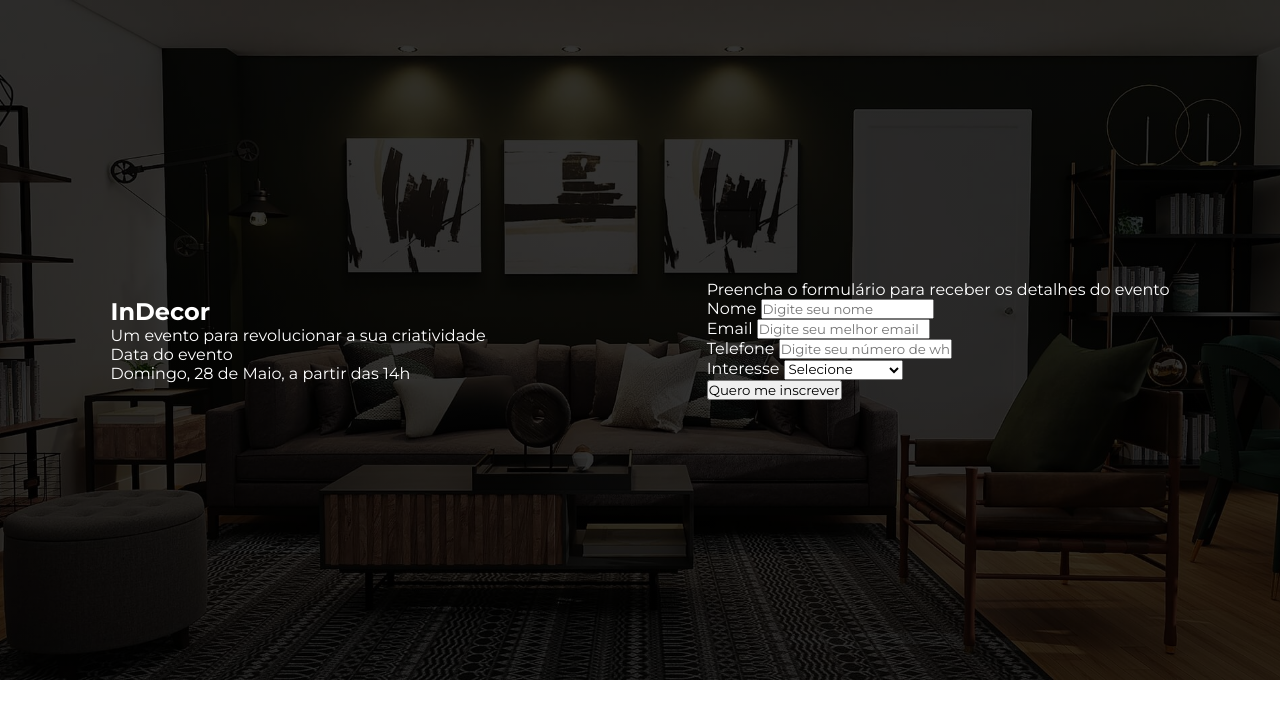
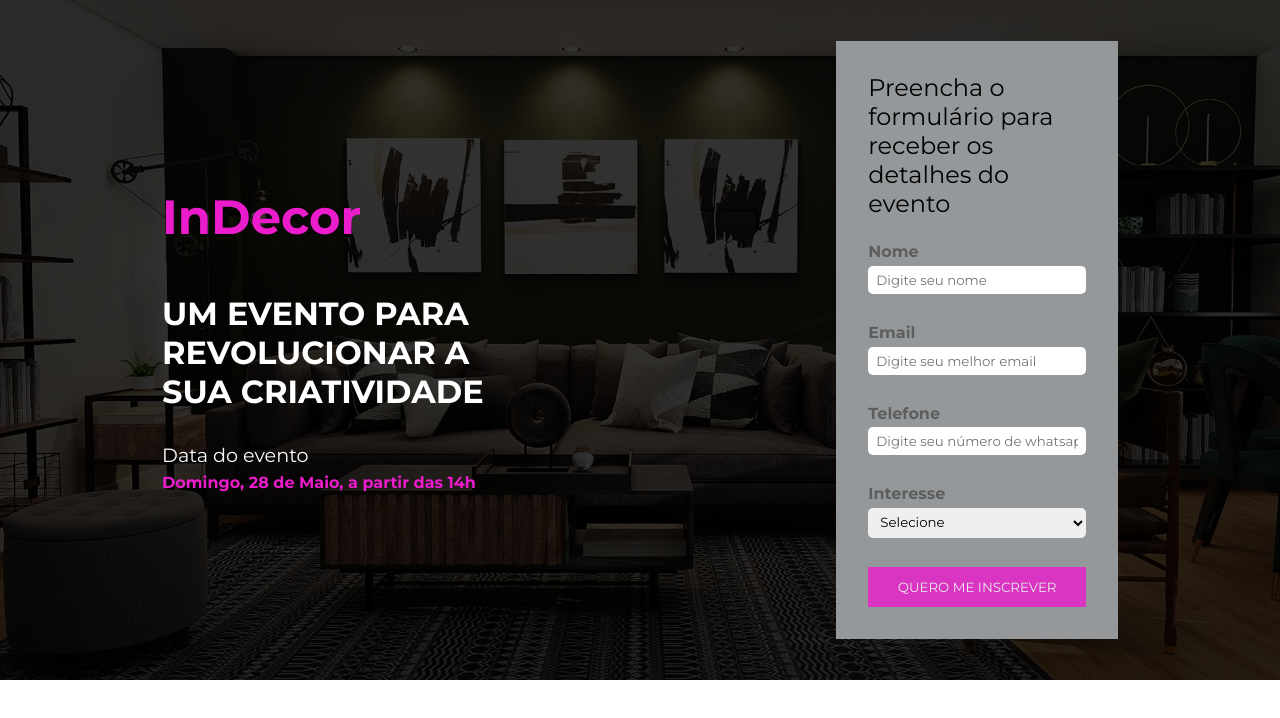
Before and after one commit to leticiafermano/curso-lading-page, a plain HTML site: page index.html in a window 1280 px wide. Drawn offline with nearby package versions, Linux system fonts and the light colour scheme.

Commit message:
Configuração da id disclaimer, formulário e botão

```diff
--- a/css/styles.css
+++ b/css/styles.css
@@ -25,3 +25,77 @@
     align-items: center;
     color: var(--text-color);
 }
+
+#disclaimer h2,
+#disclaimer .event-date {
+    color: var(--primary);
+}
+
+#disclaimer h2{
+    font-size: 3em;
+    margin-bottom: 1em;
+}
+
+#disclaimer .about-event {
+    font-size: 2em;
+    text-transform: uppercase; /*Caixa alta*/
+    max-width: 350px;
+    font-weight: bold; /*Negrito*/
+    margin-bottom: 1em;
+}
+
+#disclaimer p {
+    font-size: 1.2em;
+    margin-bottom: .3em;
+}
+
+#disclaimer .event-date {
+    font-weight: bold;
+}
+
+#subscription-form {
+    background-color: var(--secondary);
+    padding: 2em;
+    max-width: 22%;
+}
+
+#subscription-form p {
+    font-size: 1.5em;
+    color: var(--text-secondary);
+    margin-bottom: 1em;
+}
+
+.form-group {
+    display: flex;
+    flex-direction: column;
+    margin-bottom: 1.8em;
+}
+
+.form-group label {
+    color: var(--text-tertiary);
+    margin-bottom: .3em;
+    font-weight: bold;
+}
+
+.form-group input,
+.form-group select {
+    padding: 6px 8px;
+    border-radius: 5px;
+    border: none;
+    outline: none;
+}
+
+.btn {
+   background-color: var(--primary);
+   color: var(--text-color);
+   text-transform: uppercase;
+   width: 100%;
+   border: none;
+   padding: 12px;
+   cursor: pointer;
+   opacity: 0.8;
+}
+
+.btn:hover {
+    opacity: 1;
+}
```
